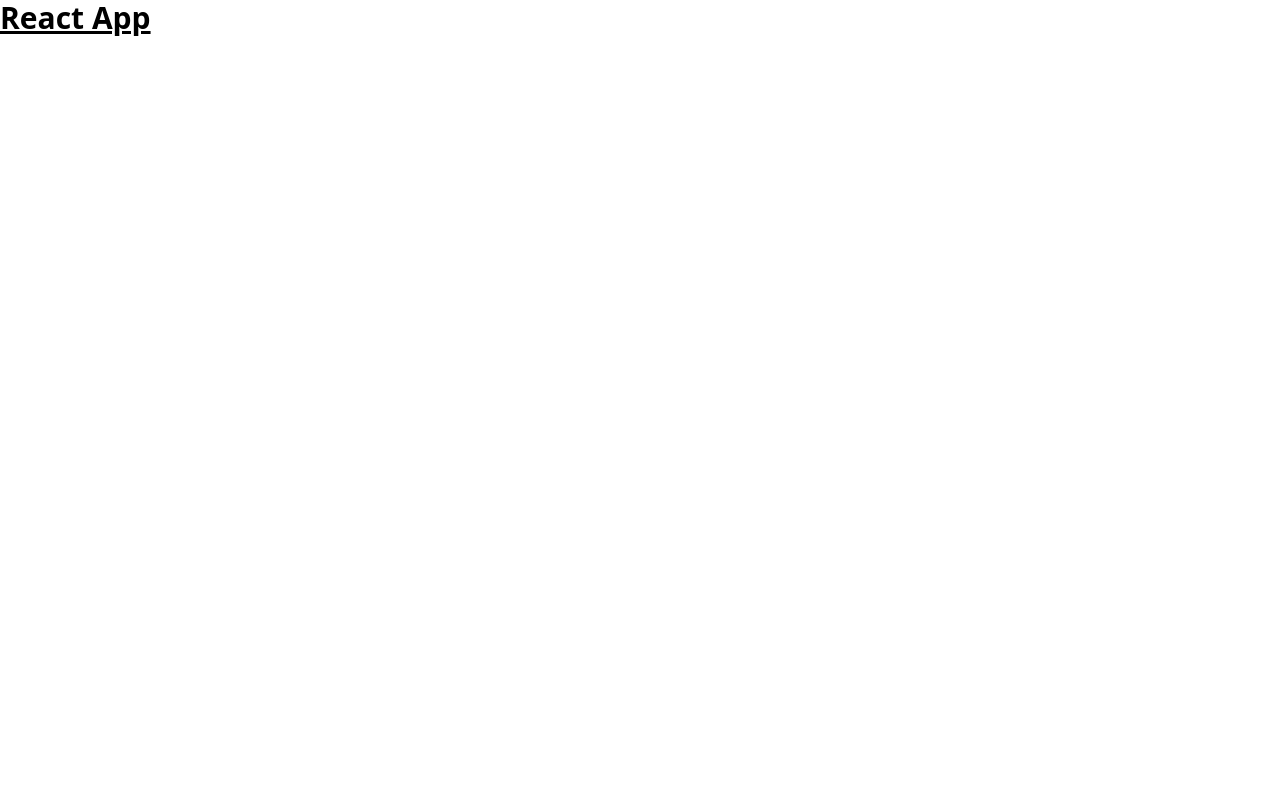
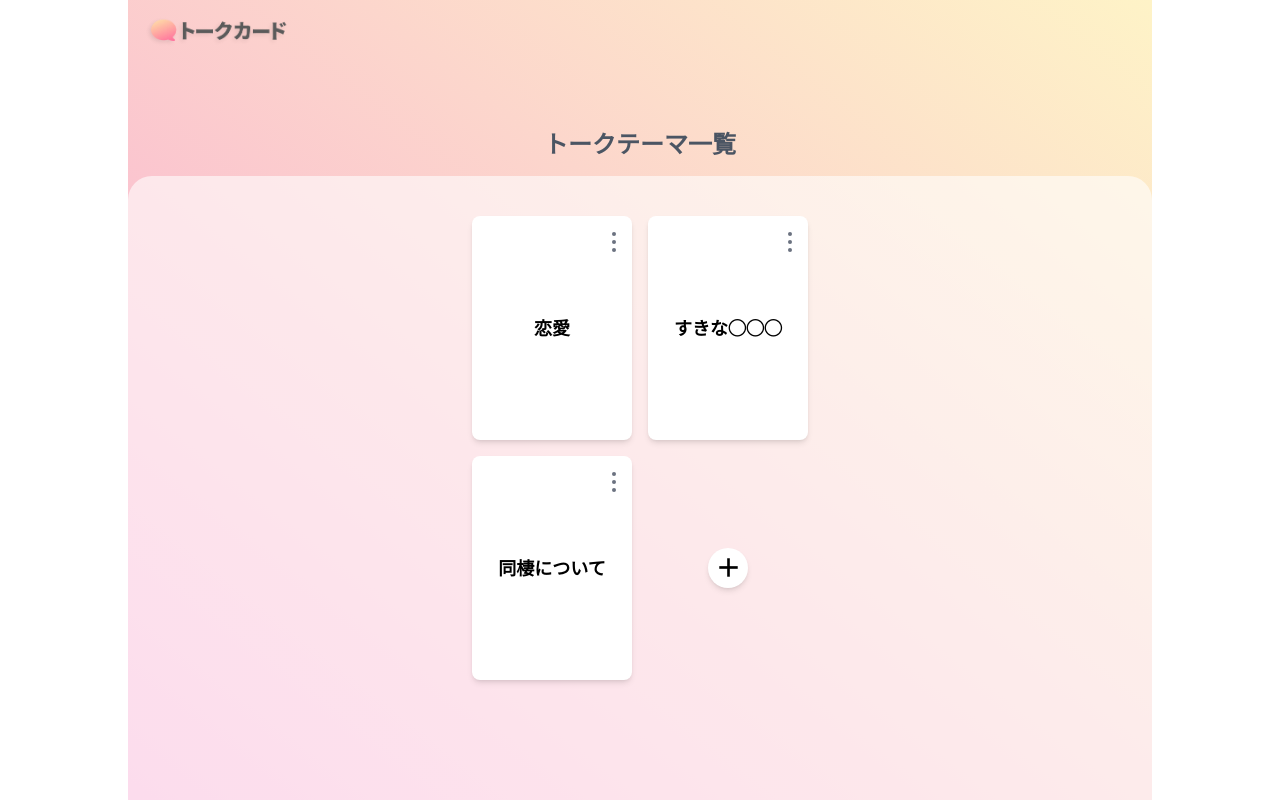
Before and after one commit to asasigure1209/talk-card, a React (Vite) app: page / in a window 1280 px wide. Built offline with nearby package versions, Linux system fonts and the light colour scheme.

Commit message:
add: deck list page visual

```diff
--- a/src/App.tsx
+++ b/src/App.tsx
@@ -1,10 +1,24 @@
 import "./App.css";
+import Decks from "./Decks";
 import "./index.css";
+import logo from "/img/logo.png";
 
 function App() {
   return (
-    <div>
-      <h1 className="text-3xl font-bold underline">React App</h1>
+    <div className="max-w-screen-sm sm:max-w-screen-md md:max-w-screen-lg mx-auto min-h-screen flex flex-col bg-gradient-to-bl from-amber-100 to-pink-300">
+      <header>
+        <div className="container mx-auto p-4 flex items-center">
+          <a href="/" className="flex items-center">
+            <img
+              src={logo}
+              width="150px"
+              alt="Logo"
+              className="h-8 w-auto mr-4"
+            />
+          </a>
+        </div>
+      </header>
+      <Decks />
     </div>
   );
 }
--- /dev/null
+++ b/src/Decks.tsx
@@ -0,0 +1,28 @@
+import DeckItem from "./components/DeckItem";
+
+function Decks() {
+  return (
+    <>
+      <h2 className="text-2xl font-bold mb-4 mt-16 text-center text-gray-600">
+        トークテーマ一覧
+      </h2>
+      <main className="flex-1 px-8 py-10 flex flex-col items-center bg-white/60 rounded-t-3xl">
+        <div className="grid grid-cols-2 gap-4">
+          <DeckItem deckId={1} talkTheme="恋愛" />
+          <DeckItem deckId={2} talkTheme="すきな◯◯◯" />
+          <DeckItem deckId={3} talkTheme="同棲について" />
+          <div className="p-4 flex items-center justify-center">
+            <button
+              type="button"
+              className="text-2xl font-extrabold rounded-full w-10 h-10 shadow-md bg-white"
+            >
+              ＋
+            </button>
+          </div>
+        </div>
+      </main>
+    </>
+  );
+}
+
+export default Decks;
--- /dev/null
+++ b/src/components/DeckItem.tsx
@@ -0,0 +1,40 @@
+import { useState } from "react";
+
+type DeckItem = {
+  deckId: number;
+  talkTheme: string;
+};
+
+function DeckItem({ deckId, talkTheme }: DeckItem) {
+  const [isShowDetail, setIsShowDetail] = useState(false);
+
+  return (
+    <a
+      href={`/decks/${deckId}`}
+      className="bg-white shadow-md rounded-lg p-4 w-40 h-56 flex items-center justify-center relative"
+    >
+      <span className="text-lg font-bold">{talkTheme}</span>
+      <button
+        onClick={() => setIsShowDetail(!isShowDetail)}
+        type="button"
+        className="absolute top-4 right-2 h-5 w-5 flex flex-col items-center space-y-1"
+      >
+        <span className="block w-1 h-1 bg-gray-500 rounded-full" />
+        <span className="block w-1 h-1 bg-gray-500 rounded-full" />
+        <span className="block w-1 h-1 bg-gray-500 rounded-full" />
+      </button>
+      {isShowDetail && (
+        <div className="absolute top-2 right-7 flex flex-col text-sm bg-white shadow p-1 rounded">
+          <button type="button" className="text-blue-500">
+            編集
+          </button>
+          <button type="button" className="text-red-500 mt-1">
+            削除
+          </button>
+        </div>
+      )}
+    </a>
+  );
+}
+
+export default DeckItem;
```
Also changed, not shown: public/img/logo.png (added).
